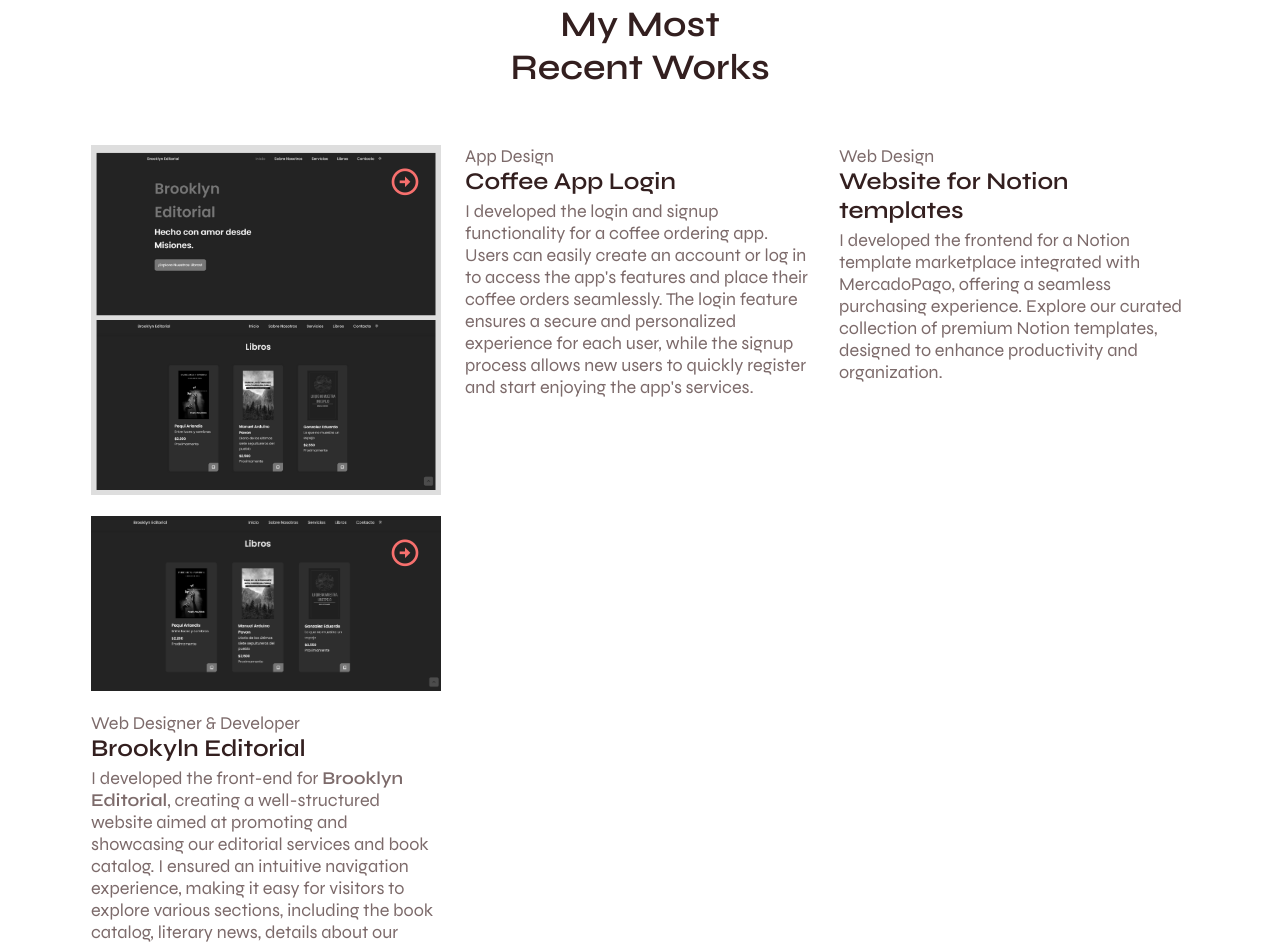
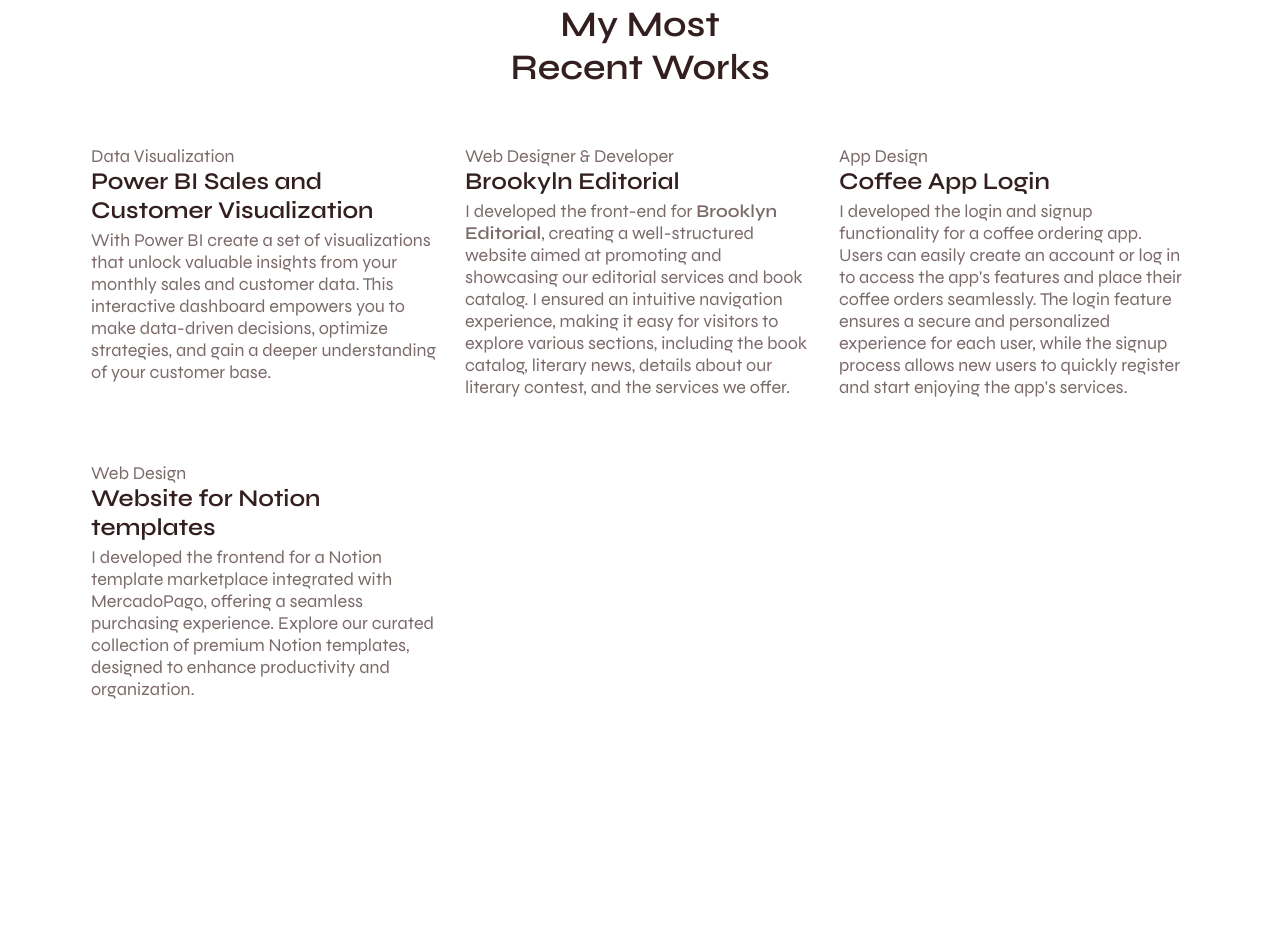
Before and after one commit to ZoeCGonzalez/Portfolio, a plain HTML site: page index.html in a window 1280 px wide. Shown: the part 1786-2731 px from the top of the page. Drawn offline with nearby package versions, Linux system fonts and the light colour scheme.

Commit message:
cambios work

```diff
--- a/index.html
+++ b/index.html
@@ -306,17 +306,19 @@
                Recent Works
             </h2>
             <div class="work__container container grid">
+
                <article class="work__card">
-                  <a href="https://github.com/ZoeCGonzalez/editorialbrooklyn" target="_blank" class="work__link">
-                     <img src="assets/img/editorial.png" alt="image" class="work__img">
 
-                     <i class="ri-arrow-right-circle-line work__icon"></i>
-                  </a>
-                  <a href="https://github.com/ZoeCGonzalez/editorialbrooklyn" target="_blank" class="work__link">
-                     <img src="assets/img/editorial1.png" alt="image" class="work__img">
 
-                     <i class="ri-arrow-right-circle-line work__icon"></i>
-                  </a>
+                  <span class="work__subtitle"> Data Visualization</span>
+                  <h2 class="work__title"> Power BI Sales and Customer Visualization </h2>
+                  <span class="work__subtitle">
+                  With Power BI create a set of visualizations that unlock valuable insights from your monthly sales and customer data. This interactive dashboard empowers you to make data-driven decisions, optimize strategies, and gain a deeper understanding of your customer base.</span>
+               </article>
+
+               <article class="work__card">
+
+
                   <span class="work__subtitle">Web Designer & Developer</span>
                   <h2 class="work__title"> Brookyln Editorial </h2>
                   <span class="work__subtitle">
```
